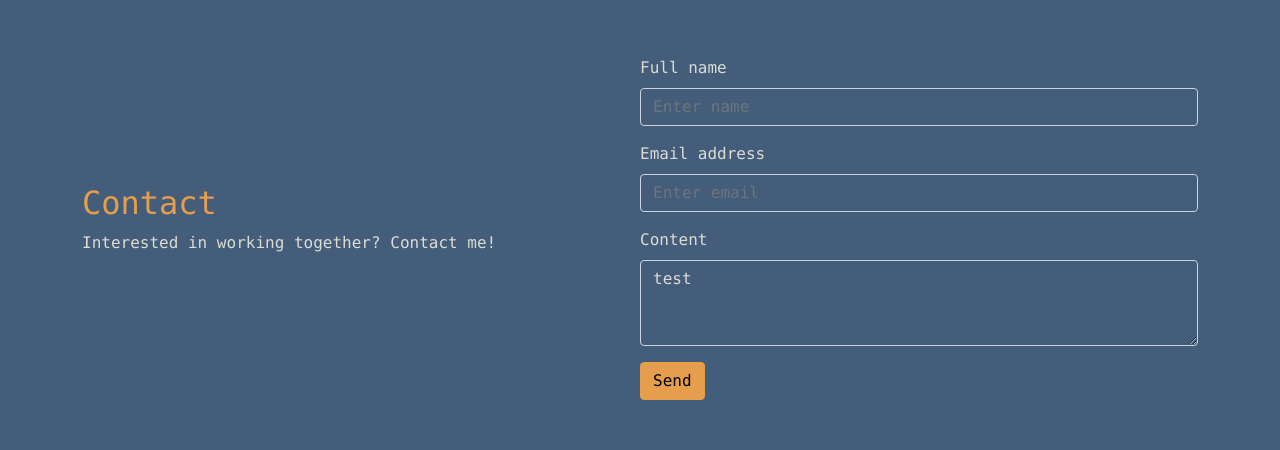
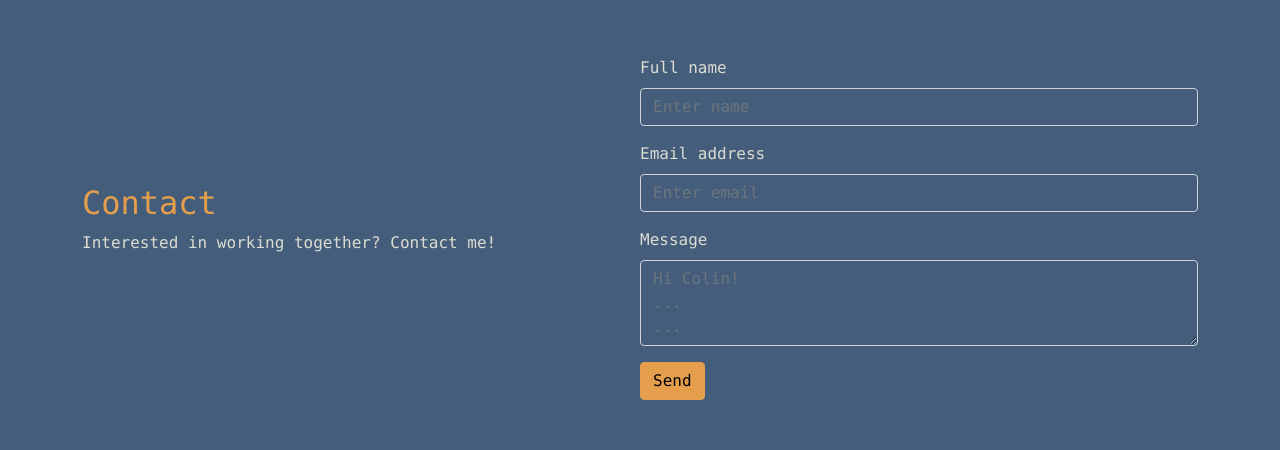
Before and after one commit to CJSantee/CJSantee.github.io, a React (Create React App) app: page / in a window 1280 px wide. Shown: the part 1848-2298 px from the top of the page. Built offline with nearby package versions, Linux system fonts and the light colour scheme.

Commit message:
Connected to Heroku App

```diff
--- a/package.json
+++ b/package.json
@@ -11,12 +11,14 @@
     "@testing-library/react": "^11.2.7",
     "@testing-library/user-event": "^12.8.3",
     "bootstrap": "^5.1.3",
+    "formik": "^2.2.9",
     "react": "^17.0.2",
     "react-bootstrap": "^2.0.2",
     "react-dom": "^17.0.2",
     "react-scripts": "4.0.3",
     "sass": "^1.45.2",
-    "web-vitals": "^1.1.2"
+    "web-vitals": "^1.1.2",
+    "yup": "^0.32.11"
   },
   "scripts": {
     "start": "react-scripts start",
--- a/src/pages/AboutMe.js
+++ b/src/pages/AboutMe.js
@@ -2,6 +2,9 @@
 import Row from 'react-bootstrap/Row';
 import Col from 'react-bootstrap/Col';
 import Button from 'react-bootstrap/Button';
+
+// API Route
+const API_URL = "https://radiant-ravine-94842.herokuapp.com/resume"
 
 function AboutMe() {
     return (
@@ -10,7 +13,7 @@ function AboutMe() {
                 <h2 className="text-primary">About Me</h2>
                 <p>Hi! I'm Colin.</p>
                 <p>I'm a creative and technically minded student inspired by software solutions with significant societal impact. Passionate about projects in web engineering, mobile applications, and full-stack development.</p>
-                <Button variant="outline-primary" href="https://github.com/CJSantee/cjsantee.github.io/blob/main/public/Santee-Resume-2022-PDF.pdf" download>Resume</Button>
+                <Button variant="outline-primary" href={API_URL}>Resume</Button>
             </Col>
             <Col md>
                 <Row className="justify-content-center">
--- a/src/pages/Contact.js
+++ b/src/pages/Contact.js
@@ -1,5 +1,6 @@
 // React Imports
 import { useState } from 'react';
+import * as Yup from 'yup';
 
 // Bootstrap Components
 import Container from 'react-bootstrap/Container';
@@ -9,17 +10,53 @@ import Button from 'react-bootstrap/Button';
 import Form from 'react-bootstrap/Form';
 import Toast from 'react-bootstrap/Toast';
 
+// Formik
+import { Formik } from 'formik';
+
+// API Route
+const API_URL = "https://radiant-ravine-94842.herokuapp.com/contact"
+
+// Validation Schema
+const schema = Yup.object().shape({
+    name: Yup.string()
+        .min(2, "*Names must have at least 2 characters")
+        .max(100, "*Names can't be longer than 100 characters")
+        .required("*Name is required"),
+    email: Yup.string()
+        .email("*Must be a valid email address")
+        .max(100, "*Email must be less than 100 characters")
+        .required(),
+    message: Yup.string()
+        .required()
+});
+
 function Contact() {
+    const [status, setStatus] = useState("Send");
+
     const [showToast, setShowToast] = useState(false);
-
-    const [formName, setFormName] = useState("");
-    const [formEmail, setFormEmail] = useState("");
-    const [formContent, setFormContent] = useState("test");
+    const [toastTitle, setToastTitle] = useState("");
+    const [toastContent, setToastContent] = useState("");
 
     const toggleToast = () => setShowToast(!showToast);
 
-    const formSubmit = () => {
-        toggleToast();
+    const toast = (title, content) => {
+        setToastTitle(title);
+        setToastContent(content);
+        setShowToast(true);
+    }
+
+    const sendEmail = async (values) => {
+        setStatus("Sending...");
+        let response = await fetch(API_URL, {
+            method: "POST",
+            headers: {
+                "Content-Type": "application/json;charset=utf-8",
+            },
+            body: JSON.stringify(values),
+        });
+        let result = await response.json();
+        setStatus("Send");
+        toast(result.status, "Your message has been sent and I will respond as soon as I can. \n Best, \n -Colin")
     }
 
     return (
@@ -30,34 +67,86 @@ function Contact() {
                     <p>Interested in working together? Contact me!</p>
                 </Col>
                 <Col md>
-                    <Form>
+                    <Formik
+                        validationSchema={schema}
+                        onSubmit={(values, actions) => {
+                            setTimeout(() => {
+                                sendEmail(values);
+                                actions.setSubmitting(false);
+                            }, 1000);
+                        }}
+                        initialValues={{
+                            name: '',
+                            email: '',
+                            message: ''
+                        }}
+                    >{({
+                        handleSubmit,
+                        handleChange,
+                        handleBlur,
+                        values,
+                        touched,
+                        isValid,
+                        errors
+                    }) => (
+                        <Form noValidate onSubmit={handleSubmit}>
                             <Form.Group className="mb-3">
                                 <Form.Label>Full name</Form.Label>
-                            <Form.Control type="text" placeholder='Enter name' value={formName} onChange={(e) => setFormName(e.target.value)}/>
+                                <Form.Control
+                                    type="text"
+                                    name="name"
+                                    placeholder='Enter name'
+                                    value={values.name}
+                                    onChange={handleChange}
+                                    isValid={touched.name && !errors.name}
+                                    isInvalid={!!errors.name}
+                                />
+                                <Form.Control.Feedback>Looks good!</Form.Control.Feedback>
+                                <Form.Control.Feedback type="invalid">{errors.name}</Form.Control.Feedback>
                             </Form.Group>
                             <Form.Group className="mb-3">
                                 <Form.Label>Email address</Form.Label>
-                            <Form.Control type="email" placeholder="Enter email" value={formEmail} onChange={(e) => setFormEmail(e.target.value)}/>
+                                <Form.Control
+                                    type="email"
+                                    name="email"
+                                    placeholder="Enter email"
+                                    value={values.email}
+                                    onChange={handleChange}
+                                    isValid={touched.email && !errors.email}
+                                    isInvalid={!!errors.email}
+                                />
+                                <Form.Control.Feedback>Looks good!</Form.Control.Feedback>
+                                <Form.Control.Feedback type="invalid">{errors.email}</Form.Control.Feedback>
                             </Form.Group>
                             <Form.Group className="mb-3">
-                            <Form.Label>Content</Form.Label>
-                            <Form.Control as="textarea" rows={3} placeholder={'Hi Colin!\n...\n...'} value={formContent} onChange={(e) => setFormContent(e.target.value)}/>
+                                <Form.Label>Message</Form.Label>
+                                <Form.Control
+                                    as="textarea"
+                                    rows={3}
+                                    name="message"
+                                    placeholder={'Hi Colin!\n...\n...'}
+                                    value={values.message}
+                                    onChange={handleChange}
+                                    isValid={touched.message && !errors.message}
+                                    isInvalid={!!errors.message}
+                                />
+                                <Form.Control.Feedback>Looks good!</Form.Control.Feedback>
+                                <Form.Control.Feedback type="invalid">{errors.message}</Form.Control.Feedback>
                             </Form.Group>
-                        <Button variant="primary" onClick={toggleToast}>
-                            Send
-                        </Button>
+                            <Button variant="primary" type='submit'>{status}</Button>
                         </Form>
+                    )}
+                    </Formik>
+
                 </Col>
             </Row>
             <Toast show={showToast} onClose={toggleToast} className="toast">
                 <Toast.Header>
-                    <strong className="me-auto">Message Sent</strong>
+                    <strong className="me-auto">{toastTitle}</strong>
                     <small>now</small>
                 </Toast.Header>
                 <Toast.Body>
-                    <p>{`\"${formContent}\"`}</p>
-                    <p>- {formName}</p>
-                    <p>{formEmail}</p>
+                    <p>{toastContent}</p>
                 </Toast.Body>
             </Toast>
         </Container>
```
Also changed, not shown: src/assets/IMG_7220.jpg (deleted), 1 other file (tests, documents, lock files or other folders). Lines whose indentation alone changed are shown as unchanged.
